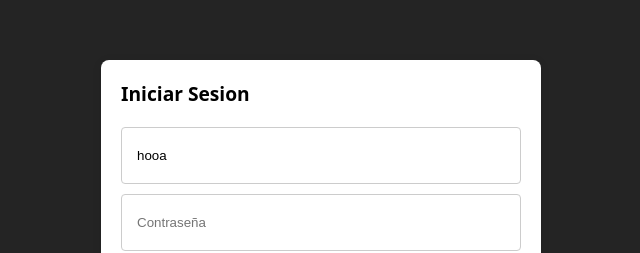
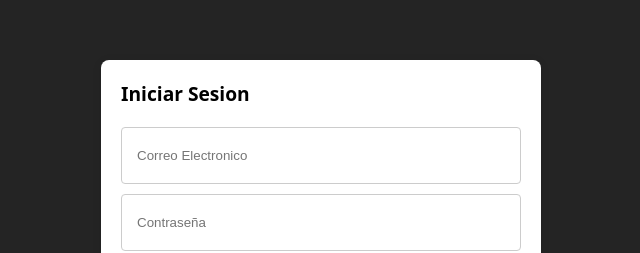
Before and after one commit to robincajas12/patrones_grupal_frontend, a React (Vite) app: page /auth/signin in a window 1280 px wide. Shown: the part 184-437 px from the top of the page, without its empty margins (319-959 px from the left). Built offline with nearby package versions, Linux system fonts and the light colour scheme.

Commit message:
reset initial state

```diff
--- a/src/auth/pages/SigninPage.tsx
+++ b/src/auth/pages/SigninPage.tsx
@@ -5,7 +5,7 @@ import { useForm } from "../hooks/useForm"
 
 export const SigninPage = () => {
 
-  const { initialState, onFormChange } = useForm({ email: 'hooa', password: '' })
+  const { initialState, onFormChange } = useForm({ email: '', password: '' })
 
   return (
     <AuthLayout title="Iniciar Sesion">
```
